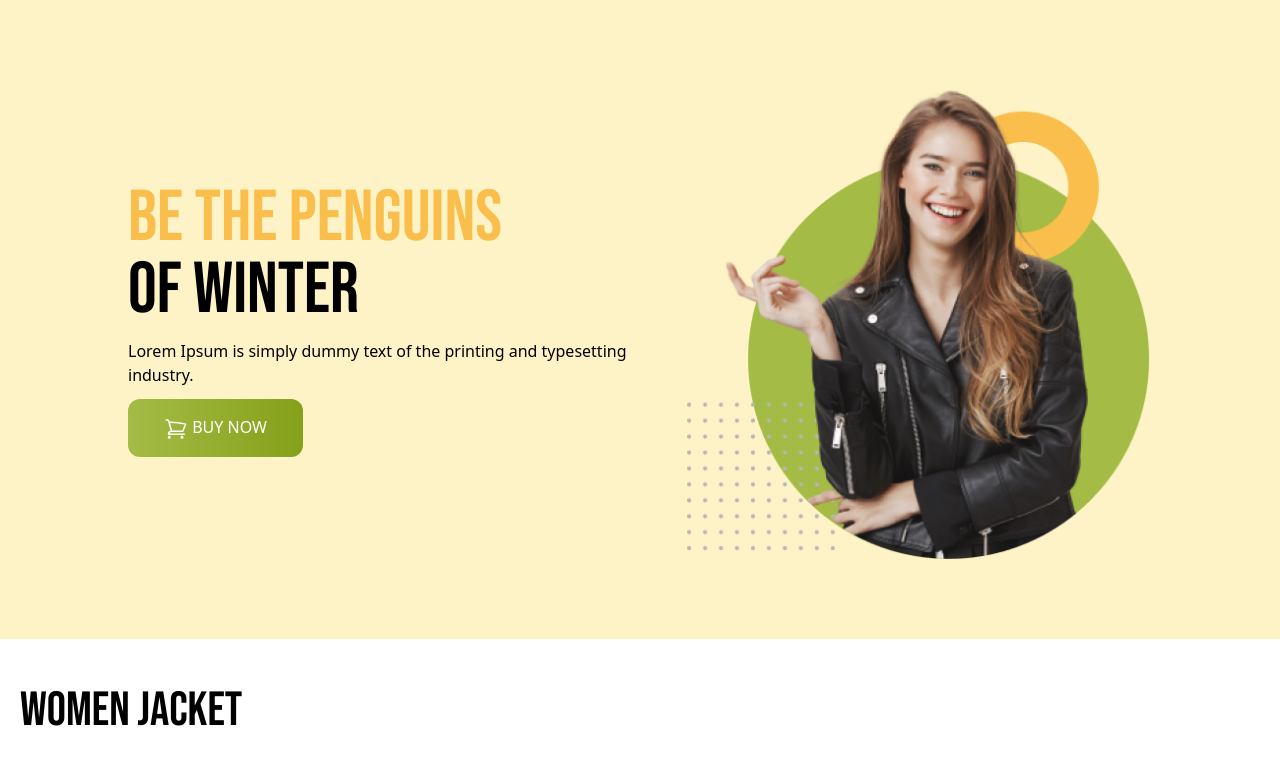
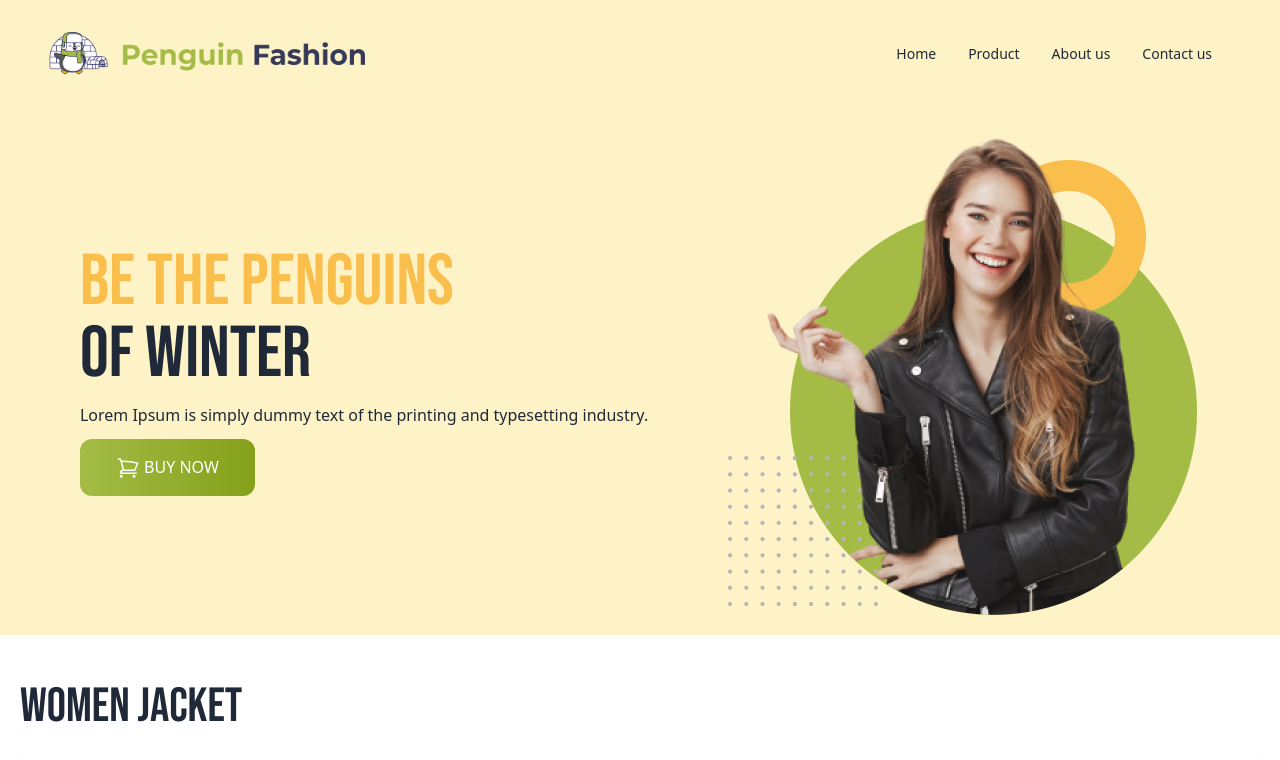
Before and after one commit to mohithedev/penguin-fashion, a website built with Vite: page index.html in a window 1280 px wide. Shown: the top 760 px of the page. Built offline with nearby package versions, Linux system fonts and the light colour scheme.

Commit message:
dorpown navbar added and fix some problem

```diff
--- a/index.html
+++ b/index.html
@@ -1,5 +1,6 @@
 <!DOCTYPE html>
-<html lang="en">
+<html lang="en" data-theme="light">
+
 <head>
     <meta charset="UTF-8">
     <meta name="viewport" content="width=device-width, initial-scale=1.0">
@@ -7,39 +8,76 @@
     <!-- google fonts: bebas neue and roboto -->
     <link rel="preconnect" href="https://fonts.googleapis.com">
     <link rel="preconnect" href="https://fonts.gstatic.com" crossorigin>
-    <link href="https://fonts.googleapis.com/css2?family=Bebas+Neue&family=Roboto:wght@400;500;700;900&display=swap" rel="stylesheet">
+    <link href="https://fonts.googleapis.com/css2?family=Bebas+Neue&family=Roboto:wght@400;500;700;900&display=swap"
+        rel="stylesheet">
     <!-- styles file -->
-    <link rel="stylesheet" href="style.css">
-    <!-- <script src="https://cdn.tailwindcss.com"></script> -->
+    <link href="https://cdn.jsdelivr.net/npm/daisyui@4.6.0/dist/full.min.css" rel="stylesheet" type="text/css" />
+    <link rel="stylesheet" href="styles/style.css">
     <style>
-        .font_bebas{
-             font-family: 'Bebas Neue', sans-serif;
+        .font_bebas {
+            font-family: 'Bebas Neue', sans-serif;
         }
-        .font_roboto{
+
+        .font_roboto {
             font-family: 'Roboto', sans-serif;
         }
     </style>
 </head>
+
 <body>
 
     <!-- header area start -->
-    <header class="bg-amber-100 px-4 md:px-32 py-20">
+    <header class="bg-amber-100 px-4 md:px-5 lg:px-10 py-5">
         <!-- nav section -->
-        <nav>
+        <nav class="navbar mb-10 md:flex md:justify-between items-center">
+            <div class="nav-start">
+                <div class="dropdown md:hidden lg:hidden">
+                    <div tabindex="0" role="button" class="btn btn-ghost lg:hidden">
+                        <svg xmlns="http://www.w3.org/2000/svg" class="h-5 w-5" fill="none" viewBox="0 0 24 24"
+                            stroke="currentColor">
+                            <path stroke-linecap="round" stroke-linejoin="round" stroke-width="2"
+                                d="M4 6h16M4 12h8m-8 6h16">
+                        </svg>
+                    </div>
+                    <ul tabindex="0"
+                        class="menu menu-sm dropdown-content mt-3 z-[1] p-2 shadow bg-base-100 rounded-box w-52">
+                        <li><a href="#">Home</a></li>
+                        <li><a href="#">Product</a></li>
+                        <li><a href="#">About us</a></li>
+                        <li><a href="#">Contact us</a></li>
+                    </ul>
+                </div>
+                <div class="md:w-80">
+                    <a href="#">
+                        <img class="w-full" src="images/icons/logo.png" alt="">
+                    </a>
+                </div>
+            </div>
+            <div class="hidden md:flex gap-4">
+                <ul class="menu menu-horizontal px-1">
+                    <li><a href="#">Home</a></li>
+                    <li><a href="#">Product</a></li>
+                    <li><a href="#">About us</a></li>
+                    <li><a href="#">Contact us</a></li>
+                </ul>
+            </div>
+        </nav>
 
-        </nav>
         <!-- banner section -->
-        <div class="flex flex-col md:flex-row justify-around items-center">
-            <div class="space-y-3">
-                <h1 class="text-7xl font_bebas">
+        <div class="flex flex-col md:flex-row md:justify-around items-center">
+            <div class="space-y-3 text-center md:text-left">
+                <h1 class="lg:text-7xl md:text-6xl text-5xl font_bebas">
                     <span class="text-[#FABE4C]">Be the Penguins</span>
                     <br>
                     of Winter
                 </h1>
                 <p>Lorem Ipsum is simply dummy text of the printing and typesetting industry.</p>
-                <button class="py-4 px-9 bg-gradient-to-r from-[#A4BC46] to-[#85A019] text-white rounded-xl uppercase font-medium">
-                    <svg xmlns="http://www.w3.org/2000/svg" fill="none" viewBox="0 0 24 24" stroke-width="1.5" stroke="currentColor" class="w-6 h-6 inline">
-                    <path stroke-linecap="round" stroke-linejoin="round" d="M2.25 3h1.386c.51 0 .955.343 1.087.835l.383 1.437M7.5 14.25a3 3 0 0 0-3 3h15.75m-12.75-3h11.218c1.121-2.3 2.1-4.684 2.924-7.138a60.114 60.114 0 0 0-16.536-1.84M7.5 14.25 5.106 5.272M6 20.25a.75.75 0 1 1-1.5 0 .75.75 0 0 1 1.5 0Zm12.75 0a.75.75 0 1 1-1.5 0 .75.75 0 0 1 1.5 0Z" />
+                <button
+                    class="py-4 px-9 bg-gradient-to-r from-[#A4BC46] to-[#85A019] text-white rounded-xl uppercase font-medium">
+                    <svg xmlns="http://www.w3.org/2000/svg" fill="none" viewBox="0 0 24 24" stroke-width="1.5"
+                        stroke="currentColor" class="w-6 h-6 inline">
+                        <path stroke-linecap="round" stroke-linejoin="round"
+                            d="M2.25 3h1.386c.51 0 .955.343 1.087.835l.383 1.437M7.5 14.25a3 3 0 0 0-3 3h15.75m-12.75-3h11.218c1.121-2.3 2.1-4.684 2.924-7.138a60.114 60.114 0 0 0-16.536-1.84M7.5 14.25 5.106 5.272M6 20.25a.75.75 0 1 1-1.5 0 .75.75 0 0 1 1.5 0Zm12.75 0a.75.75 0 1 1-1.5 0 .75.75 0 0 1 1.5 0Z" />
                     </svg>
                     Buy Now
                 </button>
@@ -67,9 +105,12 @@
                     <p>Lorem Ipsum is simply dummy text of the printing and typesetting industry.</p>
                     <div class="flex justify-between">
                         <h3 class="text-4xl font-black text-orange-400">$234</h3>
-                        <button class="py-4 px-9 bg-gradient-to-r from-[#A4BC46] to-[#85A019] text-white rounded-xl uppercase font-medium">
-                            <svg xmlns="http://www.w3.org/2000/svg" fill="none" viewBox="0 0 24 24" stroke-width="1.5" stroke="currentColor" class="w-6 h-6 inline">
-                            <path stroke-linecap="round" stroke-linejoin="round" d="M2.25 3h1.386c.51 0 .955.343 1.087.835l.383 1.437M7.5 14.25a3 3 0 0 0-3 3h15.75m-12.75-3h11.218c1.121-2.3 2.1-4.684 2.924-7.138a60.114 60.114 0 0 0-16.536-1.84M7.5 14.25 5.106 5.272M6 20.25a.75.75 0 1 1-1.5 0 .75.75 0 0 1 1.5 0Zm12.75 0a.75.75 0 1 1-1.5 0 .75.75 0 0 1 1.5 0Z" />
+                        <button
+                            class="py-4 px-9 bg-gradient-to-r from-[#A4BC46] to-[#85A019] text-white rounded-xl uppercase font-medium">
+                            <svg xmlns="http://www.w3.org/2000/svg" fill="none" viewBox="0 0 24 24" stroke-width="1.5"
+                                stroke="currentColor" class="w-6 h-6 inline">
+                                <path stroke-linecap="round" stroke-linejoin="round"
+                                    d="M2.25 3h1.386c.51 0 .955.343 1.087.835l.383 1.437M7.5 14.25a3 3 0 0 0-3 3h15.75m-12.75-3h11.218c1.121-2.3 2.1-4.684 2.924-7.138a60.114 60.114 0 0 0-16.536-1.84M7.5 14.25 5.106 5.272M6 20.25a.75.75 0 1 1-1.5 0 .75.75 0 0 1 1.5 0Zm12.75 0a.75.75 0 1 1-1.5 0 .75.75 0 0 1 1.5 0Z" />
                             </svg>
                             Buy Now
                         </button>
@@ -84,9 +125,12 @@
                     <p>Lorem Ipsum is simply dummy text of the printing and typesetting industry.</p>
                     <div class="flex justify-between">
                         <h3 class="text-4xl font-black text-orange-400">$234</h3>
-                        <button class="py-4 px-9 bg-gradient-to-r from-[#A4BC46] to-[#85A019] text-white rounded-xl uppercase font-medium">
-                            <svg xmlns="http://www.w3.org/2000/svg" fill="none" viewBox="0 0 24 24" stroke-width="1.5" stroke="currentColor" class="w-6 h-6 inline">
-                            <path stroke-linecap="round" stroke-linejoin="round" d="M2.25 3h1.386c.51 0 .955.343 1.087.835l.383 1.437M7.5 14.25a3 3 0 0 0-3 3h15.75m-12.75-3h11.218c1.121-2.3 2.1-4.684 2.924-7.138a60.114 60.114 0 0 0-16.536-1.84M7.5 14.25 5.106 5.272M6 20.25a.75.75 0 1 1-1.5 0 .75.75 0 0 1 1.5 0Zm12.75 0a.75.75 0 1 1-1.5 0 .75.75 0 0 1 1.5 0Z" />
+                        <button
+                            class="py-4 px-9 bg-gradient-to-r from-[#A4BC46] to-[#85A019] text-white rounded-xl uppercase font-medium">
+                            <svg xmlns="http://www.w3.org/2000/svg" fill="none" viewBox="0 0 24 24" stroke-width="1.5"
+                                stroke="currentColor" class="w-6 h-6 inline">
+                                <path stroke-linecap="round" stroke-linejoin="round"
+                                    d="M2.25 3h1.386c.51 0 .955.343 1.087.835l.383 1.437M7.5 14.25a3 3 0 0 0-3 3h15.75m-12.75-3h11.218c1.121-2.3 2.1-4.684 2.924-7.138a60.114 60.114 0 0 0-16.536-1.84M7.5 14.25 5.106 5.272M6 20.25a.75.75 0 1 1-1.5 0 .75.75 0 0 1 1.5 0Zm12.75 0a.75.75 0 1 1-1.5 0 .75.75 0 0 1 1.5 0Z" />
                             </svg>
                             Buy Now
                         </button>
@@ -101,9 +145,12 @@
                     <p>Lorem Ipsum is simply dummy text of the printing and typesetting industry.</p>
                     <div class="flex justify-between">
                         <h3 class="text-4xl font-black text-orange-400">$234</h3>
-                        <button class="py-4 px-9 bg-gradient-to-r from-[#A4BC46] to-[#85A019] text-white rounded-xl uppercase font-medium">
-                            <svg xmlns="http://www.w3.org/2000/svg" fill="none" viewBox="0 0 24 24" stroke-width="1.5" stroke="currentColor" class="w-6 h-6 inline">
-                            <path stroke-linecap="round" stroke-linejoin="round" d="M2.25 3h1.386c.51 0 .955.343 1.087.835l.383 1.437M7.5 14.25a3 3 0 0 0-3 3h15.75m-12.75-3h11.218c1.121-2.3 2.1-4.684 2.924-7.138a60.114 60.114 0 0 0-16.536-1.84M7.5 14.25 5.106 5.272M6 20.25a.75.75 0 1 1-1.5 0 .75.75 0 0 1 1.5 0Zm12.75 0a.75.75 0 1 1-1.5 0 .75.75 0 0 1 1.5 0Z" />
+                        <button
+                            class="py-4 px-9 bg-gradient-to-r from-[#A4BC46] to-[#85A019] text-white rounded-xl uppercase font-medium">
+                            <svg xmlns="http://www.w3.org/2000/svg" fill="none" viewBox="0 0 24 24" stroke-width="1.5"
+                                stroke="currentColor" class="w-6 h-6 inline">
+                                <path stroke-linecap="round" stroke-linejoin="round"
+                                    d="M2.25 3h1.386c.51 0 .955.343 1.087.835l.383 1.437M7.5 14.25a3 3 0 0 0-3 3h15.75m-12.75-3h11.218c1.121-2.3 2.1-4.684 2.924-7.138a60.114 60.114 0 0 0-16.536-1.84M7.5 14.25 5.106 5.272M6 20.25a.75.75 0 1 1-1.5 0 .75.75 0 0 1 1.5 0Zm12.75 0a.75.75 0 1 1-1.5 0 .75.75 0 0 1 1.5 0Z" />
                             </svg>
                             Buy Now
                         </button>
@@ -116,10 +163,10 @@
 
     <!-- footer area start -->
     <footer>
-
     </footer>
     <!-- footer area end -->
 
 
 </body>
+
 </html>
```
Also changed, not shown: styles/style.css (renamed from style.css).
